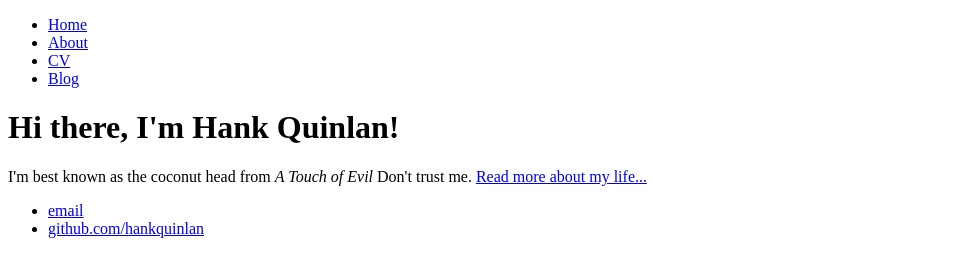
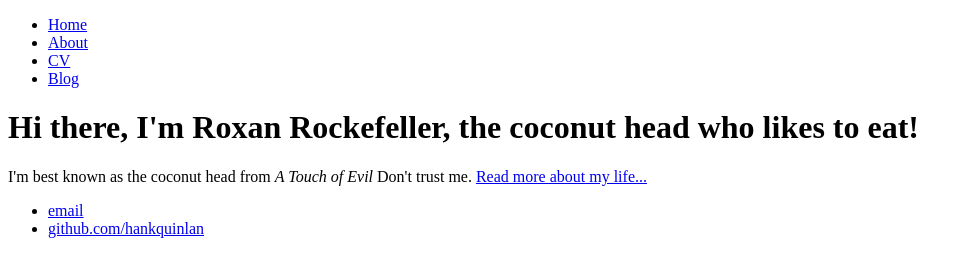
Before and after one commit to rroxyrocks/rroxyrocks.github.io, a plain HTML site: page index.html in a window 1280 px wide. Shown: the whole page, without its empty margins (0-972 px from the left). Drawn offline with Linux system fonts and the light colour scheme.

Commit message:
Create index.html

```diff
--- a/index.html
+++ b/index.html
@@ -1,7 +1,7 @@
 <!DOCTYPE html>
 <html>
 	<head>
-		<title> Hi, my name is Roxan Rockefeller, the COCONUT HEAD </title>
+		<title> The COCONUT HEAD </title>
 	</head>
 	<body>
 		<nav>
@@ -14,7 +14,7 @@
 		</nav>
 		<div class="container">
     		<div class="blurb">
-        		<h1>Hi there, I'm Hank Quinlan!</h1>
+        		<h1>Hi there, I'm Roxan Rockefeller, the coconut head who likes to eat!</h1>
 				<p>I'm best known as the coconut head from <em>A Touch of Evil</em> Don't trust me. <a href="/about">Read more about my life...</a></p>
     		</div><!-- /.blurb -->
 		</div><!-- /.container -->
```
